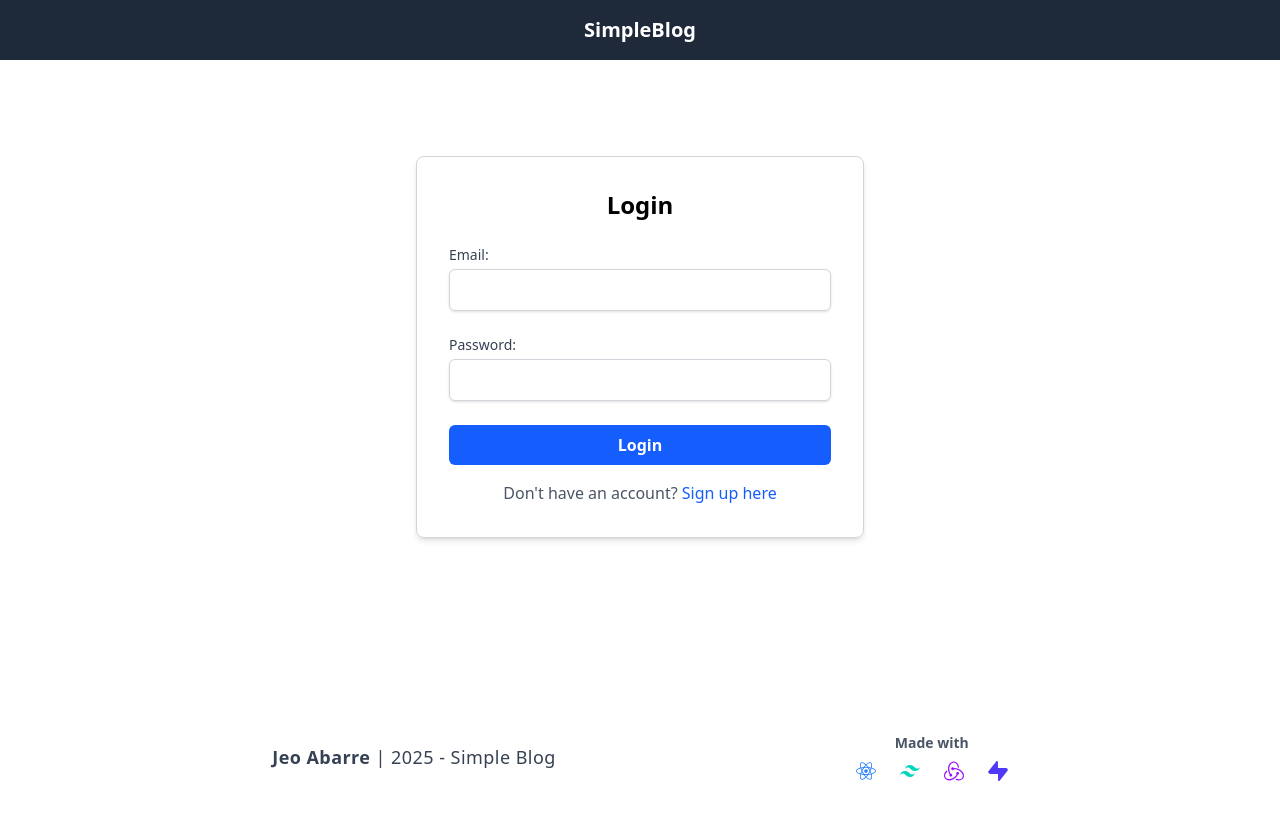
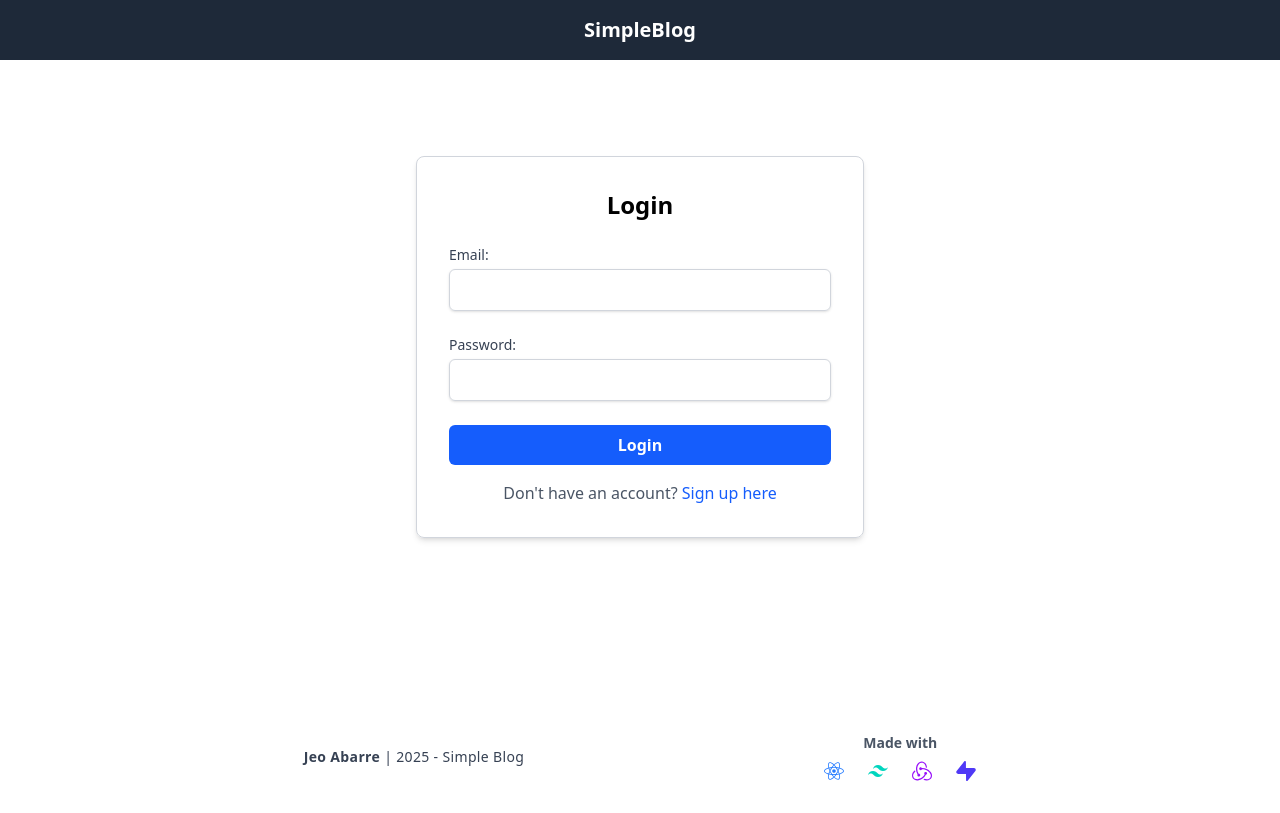
Before and after one commit to J10-A8ARR3/SimpleBlog, a React (Vite) app: page / in a window 1280 px wide. Built offline with nearby package versions, Linux system fonts and the light colour scheme.

Commit message:
detailing

```diff
--- a/src/components/Footer.tsx
+++ b/src/components/Footer.tsx
@@ -7,7 +7,7 @@
       <div className="max-w-6xl mx-auto px-4 flex justify-between items-center text-gray-700 text-sm gap-[300px]">
 
         {/* Left Section */}
-        <div className="font-bold text-lg tracking-wide">
+        <div className="font-bold text-md tracking-wide">
           Jeo Abarre <span className="font-normal">| 2025 - Simple Blog</span>
         </div>
 
```
